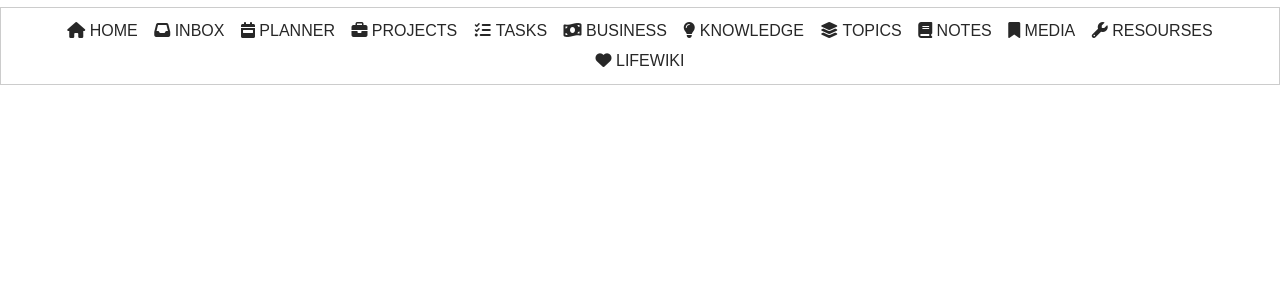
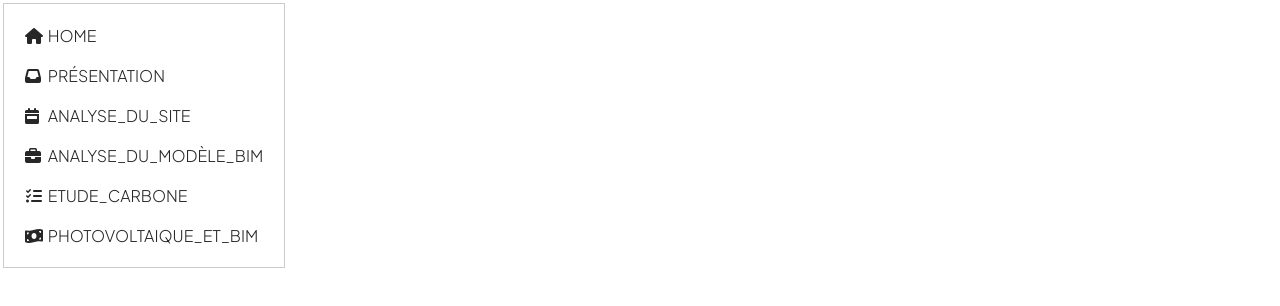
Before and after one commit to CongzhengZOU/Notion-widgets, a plain HTML site: page Navigation.html in a window 1280 px wide. Drawn offline with Linux system fonts and the light colour scheme.

Commit message:
Update Navigation.html

```diff
--- a/Navigation.html
+++ b/Navigation.html
@@ -8,9 +8,9 @@
 
 	<!-- Google Font -->
 
-	<link rel="preconnect" href="https://fonts.googleapis.com">
-	<link rel="preconnect" href="https://fonts.gstatic.com" crossorigin>
-	<link href="https://fonts.googleapis.com/css2?family=Lato:wght@700&display=swap" rel="stylesheet">
+<link rel="preconnect" href="https://fonts.googleapis.com">
+<link rel="preconnect" href="https://fonts.gstatic.com" crossorigin>
+<link href="https://fonts.googleapis.com/css2?family=Plus+Jakarta+Sans:wght@300&display=swap" rel="stylesheet">
 
 	<!-------->
 
@@ -24,7 +24,7 @@
 
 
 		.navMenu {
-			font-family: 'Advent Pro', sans-serif;
+			font-family: 'Plus Jakarta Sans', sans-serif;
 			padding: 8px;
 			text-align: center;
 			margin: 7px auto;
@@ -59,17 +59,12 @@
 
 	<nav class="navMenu  border">
 		<a id="home" onclick="navigate(this.id)" href="#"> <i class="fa-solid fa-house"></i> Home</a>
-		<a id="inbox" onclick="navigate(this.id)" href="#"> <i class="fa-solid fa-inbox"></i> Inbox</a>
-		<a id="week" onclick="navigate(this.id)" href="#"> <i class="fa-solid fa-calendar-week"></i> Planner</a>
-		<a id="projects" onclick="navigate(this.id)" href="#"> <i class="fa-solid fa-briefcase"></i> Projects</a>
-		<a id="tasks" onclick="navigate(this.id)" href="#"> <i class="fa-solid fa-list-check"></i> Tasks</a>
-		<a id="business" onclick="navigate(this.id)" href="#"> <i class="fa-solid fa-money-bill-wave"></i> Business</a>
-		<a id="knowledge" onclick="navigate(this.id)" href="#"> <i class="fa-solid fa-lightbulb"></i> Knowledge</a>
-		<a id="topics" onclick="navigate(this.id)" href="#"> <i class="fa-solid fa-layer-group"></i> Topics</a>
-		<a id="notes" onclick="navigate(this.id)" href="#"> <i class="fa-solid fa-book"></i> Notes</a>
-		<a id="media" onclick="navigate(this.id)" href="#"> <i class="fa-solid fa-bookmark"></i> Media</a>
-		<a id="resourses" onclick="navigate(this.id)" href="#"> <i class="fa-solid fa-wrench"></i> Resourses</a>
-		<a id="lifewiki" onclick="navigate(this.id)" href="#"> <i class="fa-solid fa-heart"></i> Lifewiki</a>
+		<a id="Présentation" onclick="navigate(this.id)" href="#"> <i class="fa-solid fa-inbox"></i> Présentation</a>
+		<a id="Analyse_du_Site" onclick="navigate(this.id)" href="#"> <i class="fa-solid fa-calendar-week"></i> Analyse_du_Site</a>
+		<a id="Analyse_du_Modèle_BIM" onclick="navigate(this.id)" href="#"> <i class="fa-solid fa-briefcase"></i> Analyse_du_Modèle_BIM</a>
+		<a id="Etude_Carbone" onclick="navigate(this.id)" href="#"> <i class="fa-solid fa-list-check"></i> Etude_Carbone</a>
+		<a id="Photovoltaique_et_BIM" onclick="navigate(this.id)" href="#"> <i class="fa-solid fa-money-bill-wave"></i> Photovoltaique_et_BIM</a>
+
 
 
 
@@ -78,7 +73,7 @@
 
 	<script>
 
-		let direction = "horizontal";
+		let direction = "vertical";
 		if (direction === "vertical") {
 			document.head.insertAdjacentHTML("beforeend", `<style>.navMenu a {display: block; text-align:left; margin:7px} i{width:15px; margin-right:5px} .navMenu{margin:3px}</style>`)
 		}
@@ -88,30 +83,17 @@
 
 			if (id == 'home')
 				window.open("https://example.com", '_blank').focus();
-			else if (id == "inbox")
-				window.open("https://example.com", '_blank').focus();
-			else if (id == "week")
-				window.open("https://example.com", '_blank').focus();
-			else if (id == "month")
-				window.open("https://example.com", '_blank').focus();
-			else if (id == "projects")
-				window.open("https://example.com", '_blank').focus();
-			else if (id == "business")
-				window.open("https://example.com", '_blank').focus();
-			else if (id == "tasks")
-				window.open("https://example.com", '_blank').focus();
-			else if (id == "knowledge")
-				window.open("https://example.com", '_blank').focus();
-			else if (id == "topics")
-				window.open("https://example.com", '_blank').focus();
-			else if (id == "notes")
-				window.open("https://example.com", '_blank').focus();
-			else if (id == "media")
-				window.open("https://example.com", '_blank').focus();
-			else if (id == "resourses")
-				window.open("https://example.com3", '_blank').focus();
-			else if (id == "lifewiki")
-				window.open("https://example.com", '_blank').focus();
+			else if (id == "Présentation")
+				window.open("https://www.notion.so/omnianumerique/NOUVELLE-CIT-ADMINISTRATIVE-DES-SERVICES-DE-L-TAT-TOULOUSE-31-930754b489c54812a0ca0bc0b2b7c133", '_blank').focus();
+			else if (id == "Analyse_du_Site")
+				window.open("https://www.notion.so/omnianumerique/Analyses-Environmentaux-4f9304df061f4de19f121225b70a53cf", '_blank').focus();
+			else if (id == "Analyse_du_Modèle_BIM")
+				window.open("https://www.notion.so/omnianumerique/Rapport-Interactive-fdd9a8c4b2dd4114908341c921d0533d", '_blank').focus();
+			else if (id == "Etude_Carbone")
+				window.open("https://www.notion.so/omnianumerique/Etude-Carbone-4e25d395913a4c06bfa3bb282c45e887", '_blank').focus();
+			else if (id == "Photovoltaique_et_BIM")
+				window.open("https://www.notion.so/omnianumerique/Page-vers-Photovolta-que-et-BIM-0865b2e04c024eb691a430fce40a6cbe", '_blank').focus();
+
 
 		}
 	</script>
```
